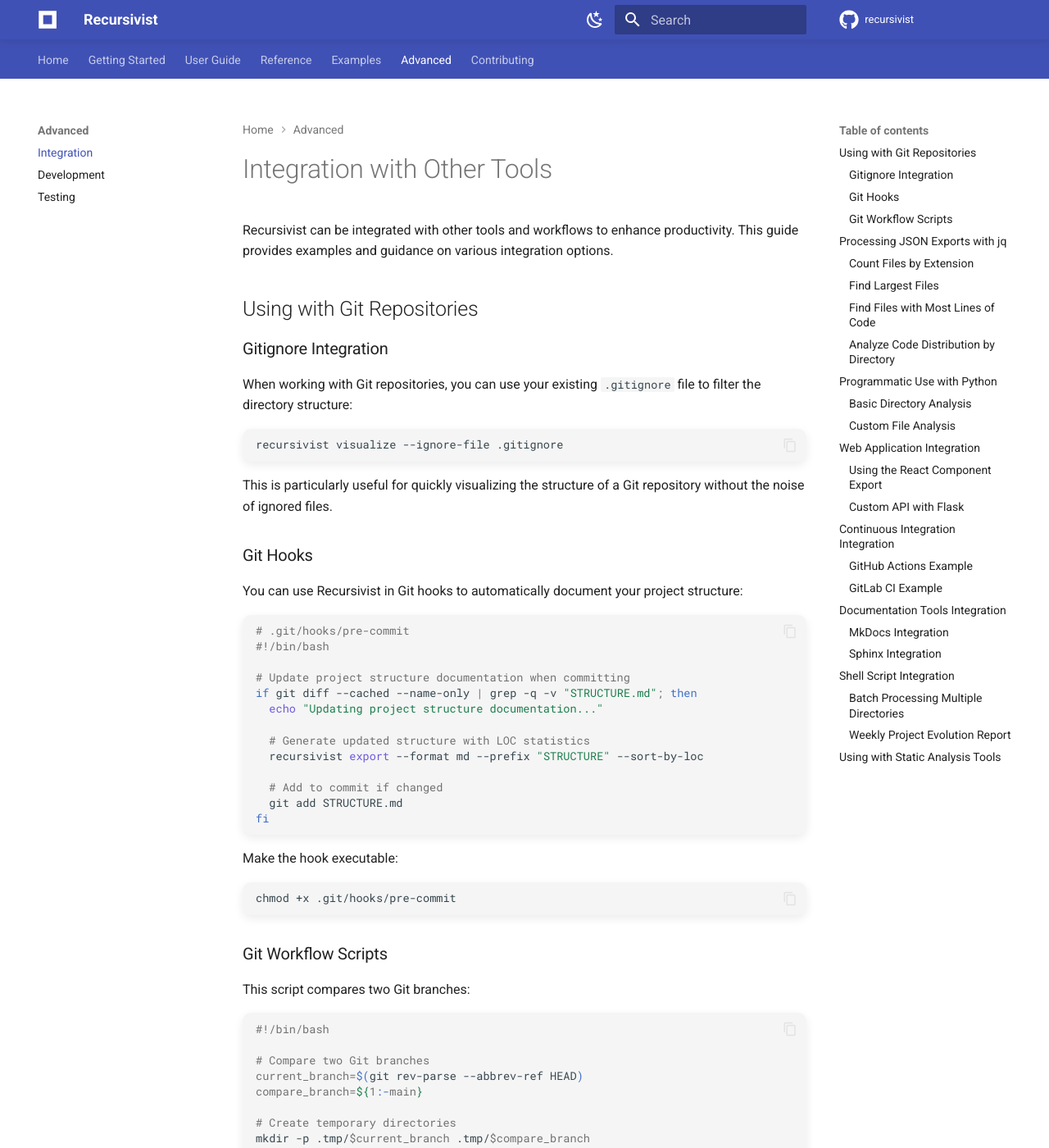
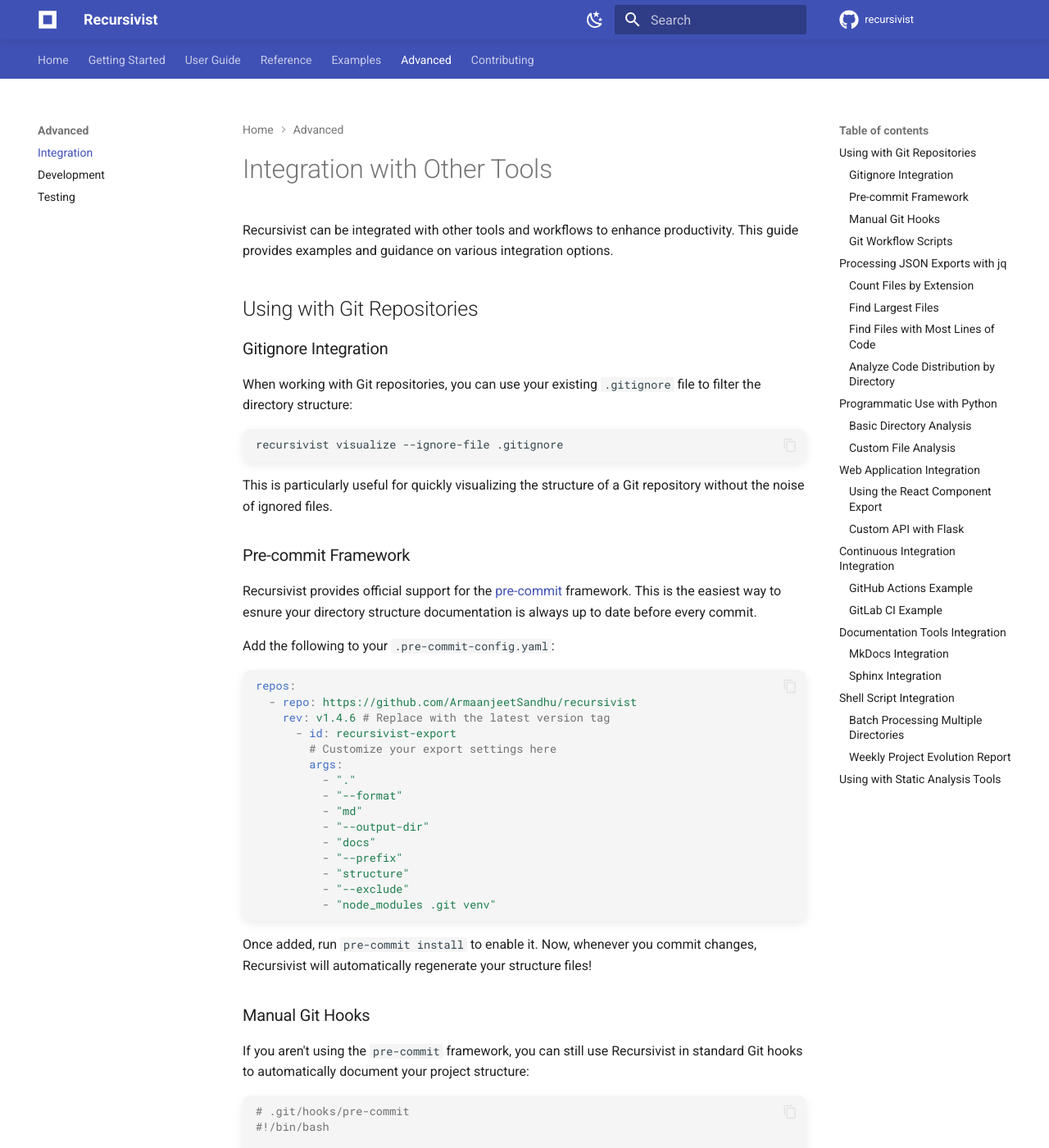
Before and after one commit to ArmaanjeetSandhu/recursivist, an MkDocs documentation site: the page built from docs/advanced/integration.md, in a window 1280 px wide and 1400 px high. Shown: the whole window at 82% size. Built offline with MkDocs 1.6.1 and Material for MkDocs 9.7.7, drawn with Linux system fonts in a browser that asks for light colours; comment, search, counter and statistics services are not loaded; the version menu is left out.

Commit message:
Add pre-commit hook for recursivist export

````diff
--- a/docs/advanced/integration.md
+++ b/docs/advanced/integration.md
@@ -14,9 +14,35 @@
 
 This is particularly useful for quickly visualizing the structure of a Git repository without the noise of ignored files.
 
-### Git Hooks
+### Pre-commit Framework
 
-You can use Recursivist in Git hooks to automatically document your project structure:
+Recursivist provides official support for the [pre-commit](https://pre-commit.com) framework. This is the easiest way to esnure your directory structure documentation is always up to date before every commit.
+
+Add the following to your `.pre-commit-config.yaml`:
+
+```yaml
+repos:
+  - repo: https://github.com/ArmaanjeetSandhu/recursivist
+    rev: v1.4.6 # Replace with the latest version tag
+      - id: recursivist-export
+        # Customize your export settings here
+        args:
+          - "."
+          - "--format"
+          - "md"
+          - "--output-dir"
+          - "docs"
+          - "--prefix"
+          - "structure"
+          - "--exclude"
+          - "node_modules .git venv"
+```
+
+Once added, run `pre-commit install` to enable it. Now, whenever you commit changes, Recursivist will automatically regenerate your structure files!
+
+### Manual Git Hooks
+
+If you aren't using the `pre-commit` framework, you can still use Recursivist in standard Git hooks to automatically document your project structure:
 
 ```bash
 # .git/hooks/pre-commit
@@ -74,7 +100,7 @@
 
 ## Processing JSON Exports with jq
 
-The JSON export format works well with command-line data processors like [jq](https://stedolan.github.io/jq/). Here are some useful examples:
+The JSON export format works well with command-line data processors like [jq](https://jqlang.org). Here are some useful examples:
 
 ### Count Files by Extension
 
--- a/pyproject.toml
+++ b/pyproject.toml
@@ -4,7 +4,7 @@
 
 [project]
 name = "recursivist"
-version = "1.4.5"
+version = "1.4.6"
 description = "A command-line tool for visualizing directory structures"
 readme = "README.md"
 requires-python = ">=3.7"
--- a/recursivist/__init__.py
+++ b/recursivist/__init__.py
@@ -1,6 +1,6 @@
 """Recursivist: A directory structure visualization tool."""
 
-__version__ = "1.4.5"
+__version__ = "1.4.6"
 __author__ = "Armaanjeet Singh Sandhu"
 __license__ = "MIT"
 __email__ = "armaanjeetsandhu430@gmail.com"
````
Also changed, not shown: .pre-commit-hooks.yaml (added, +7 -0 lines), 1 other file.
